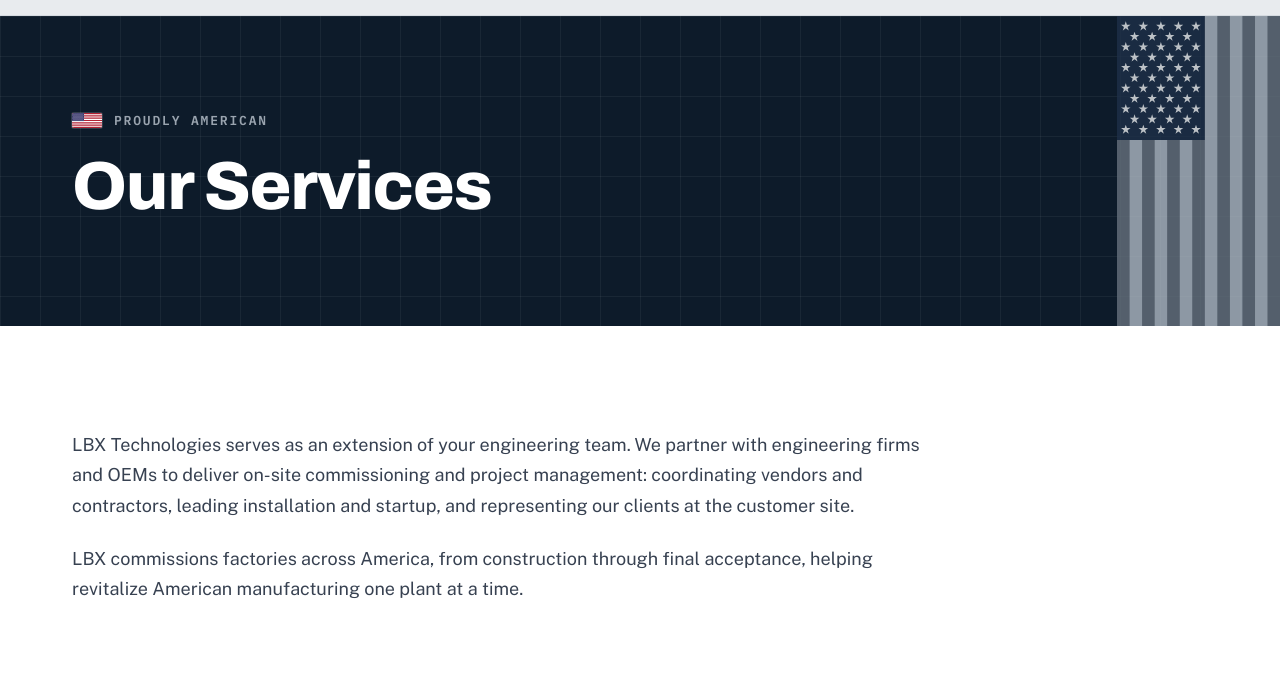
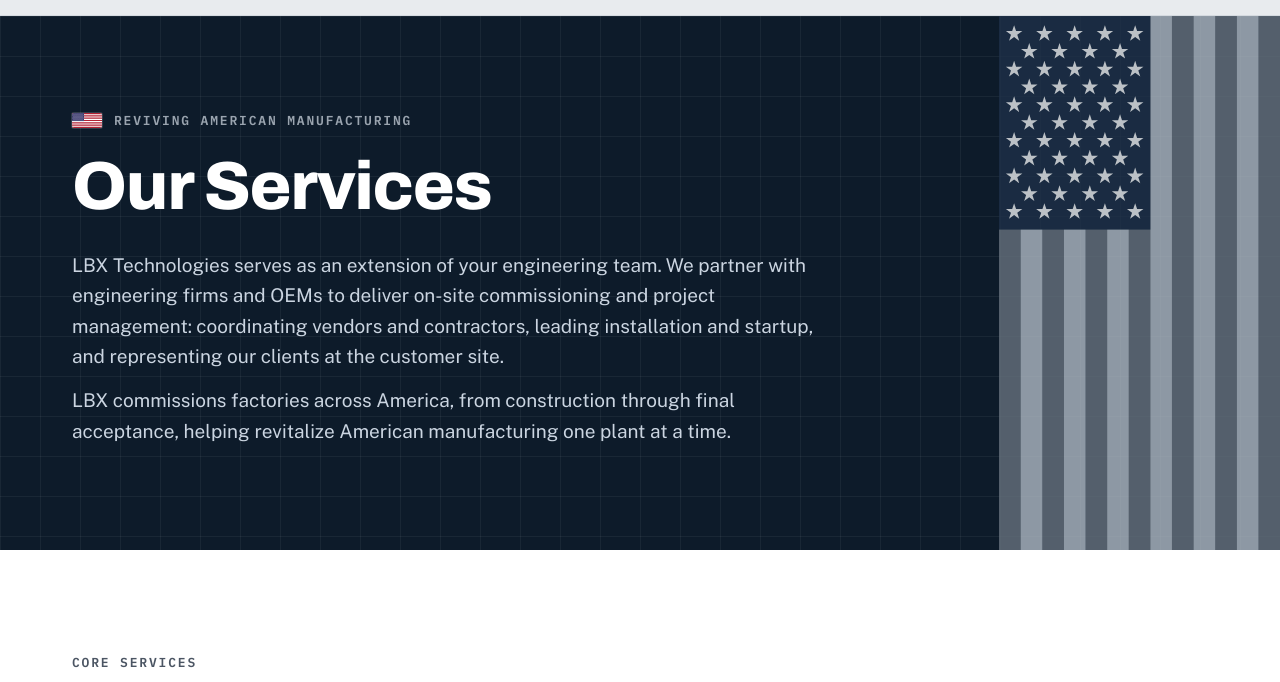
Before and after one commit to LukeBinderLBX/LBX-Website, a plain HTML site: page services.html in a window 1280 px wide. Shown: the part 69-751 px from the top of the page. Drawn offline with nearby package versions, Linux system fonts and the light colour scheme.

Commit message:
Flag on all inner banners; Services intro into banner
Co-Authored-By: Claude Opus 5.5 <noreply@anthropic.com>
Claude-Session: https://claude.ai/code/session_013umb3gnReZvgXA3JoUZXmW

```diff
--- a/services.html
+++ b/services.html
@@ -10,7 +10,7 @@
 <link href="https://fonts.googleapis.com/css2?family=Archivo:wght@600;700;800;900&family=Public+Sans:wght@400;500;600;700&family=IBM+Plex+Mono:wght@500;600&display=swap" rel="stylesheet">
 <link rel="icon" href="favicon.svg" type="image/svg+xml">
 <link rel="apple-touch-icon" href="apple-touch-icon.png">
-<link rel="stylesheet" href="styles.css?v=31">
+<link rel="stylesheet" href="styles.css?v=32">
 <script src="script.js?v=2" defer></script>
 </head>
 <body>
@@ -51,17 +51,10 @@
 <section class="hero hero-flag">
   <img class="vflag" src="images/flag-vertical.svg?v=4" alt="" aria-hidden="true">
   <div class="container">
-    <p class="flag-tag"><img src="images/flag.svg" alt="" width="30" height="16">Proudly American</p>
+    <p class="flag-tag"><img src="images/flag.svg" alt="" width="30" height="16">Reviving American Manufacturing</p>
     <h1>Our Services</h1>
-  </div>
-</section>
-
-<section class="section" style="padding-bottom:0;">
-  <div class="container">
-    <div class="prose" style="max-width:860px;">
-      <p>LBX Technologies serves as an extension of your engineering team. We partner with engineering firms and OEMs to deliver on-site commissioning and project management: coordinating vendors and contractors, leading installation and startup, and representing our clients at the customer site.</p>
-      <p>LBX commissions factories across America, from construction through final acceptance, helping revitalize American manufacturing one plant at a time.</p>
-    </div>
+    <p class="lede">LBX Technologies serves as an extension of your engineering team. We partner with engineering firms and OEMs to deliver on-site commissioning and project management: coordinating vendors and contractors, leading installation and startup, and representing our clients at the customer site.</p>
+      <p class="lede">LBX commissions factories across America, from construction through final acceptance, helping revitalize American manufacturing one plant at a time.</p>
   </div>
 </section>
 
--- a/styles.css
+++ b/styles.css
@@ -337,3 +337,4 @@ div.leader-bio p { margin: 0 0 14px; }
 @media (min-width: 760px) { #how-we-work .h2 { white-space: nowrap; } }
 .dd-sep { display: block; height: 1px; background: #D5DAE0; margin: 6px 12px; }
 @media (max-width: 900px) { .dd-sep { display: none; } }
+.hero-flag .lede + .lede { margin-top: 14px; }
```
Also changed, not shown: about.html (+1 -1 lines), contact.html (+3 -2 lines), index.html (+1 -1 lines), industries.html (+3 -2 lines).
